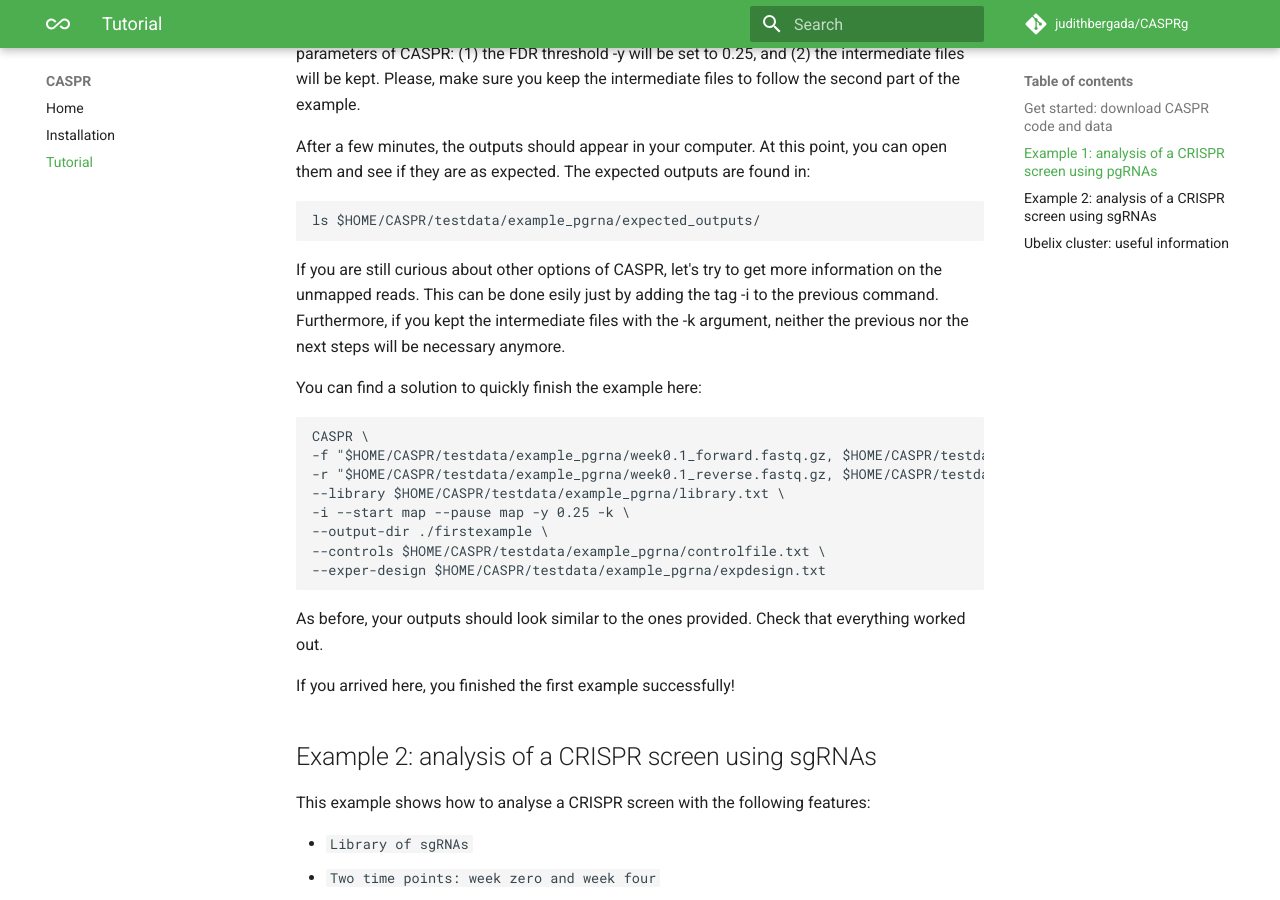
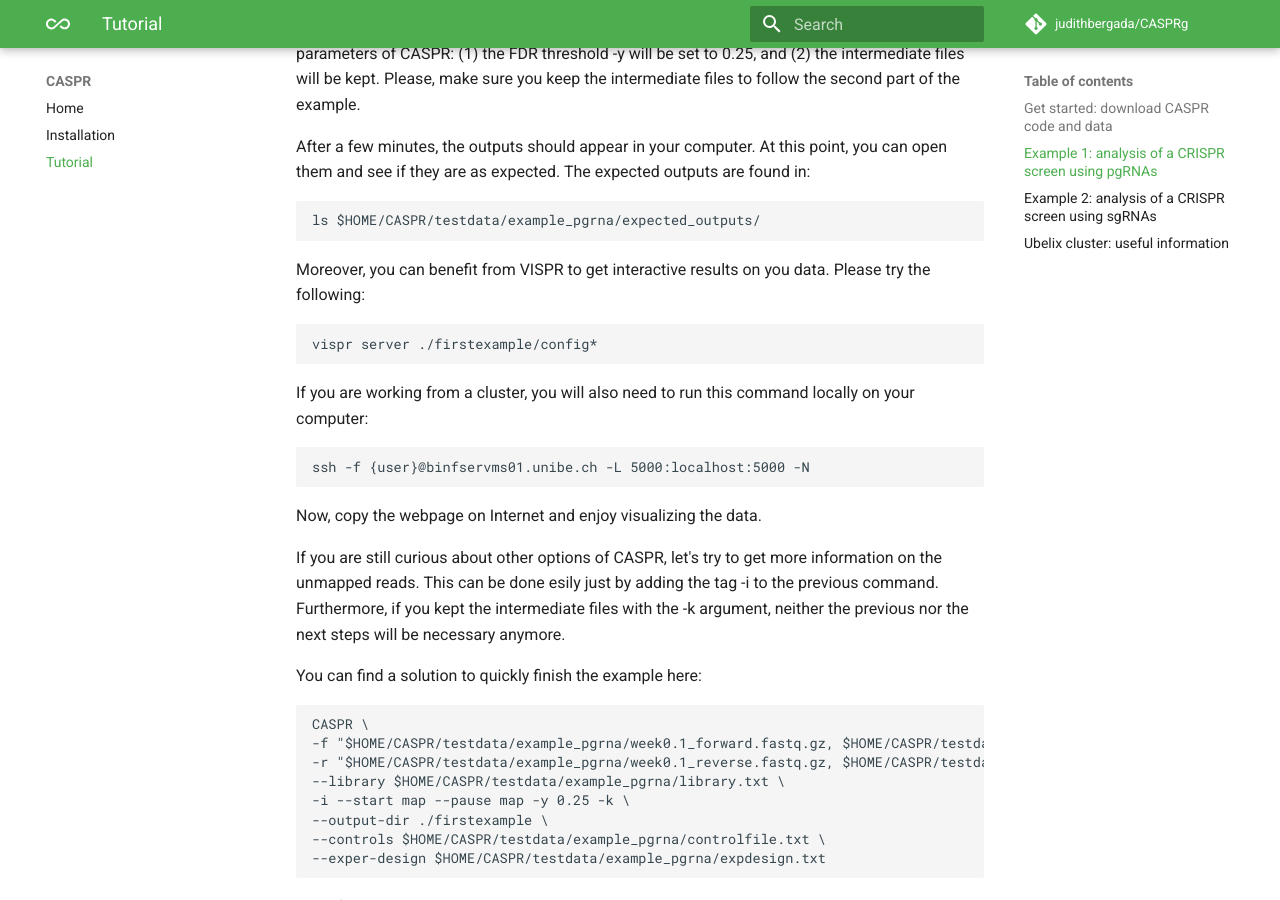
Before and after one commit to judithbergada/CASPR, an MkDocs documentation site: the page built from docs/pages/tutorial.md, in a window 1280 px wide and 900 px high, scrolled down 1703 px. Built offline with MkDocs 1.6.1 and Material for MkDocs 9.7.7, drawn with Linux system fonts in a browser that asks for light colours; comment, search, counter and statistics services are not loaded; old or Windows-style settings are respelled for this version of MkDocs; some of the changed text lies outside the part shown.

Commit message:
Modify webpage

````diff
--- a/docs/pages/tutorial.md
+++ b/docs/pages/tutorial.md
@@ -7,7 +7,7 @@ Running CASPR is extremely easy and convenient to analyze CRIPR-Cas9 screens usi
 If it is your first time with CASPR, please make sure you have downoaded the repository. This can be done a follows:
 
 ```bash
-git clone https://github.com/judithbergada/CASPRg.git $HOME/CASPR
+git clone https://github.com/judithbergada/CASPR.git $HOME/CASPR
 ```
 
 For a proper installation of the tool, it is also recommended to run:
@@ -78,6 +78,18 @@ After a few minutes, the outputs should appear in your computer. At this point,
 ```bash
 ls $HOME/CASPR/testdata/example_pgrna/expected_outputs/
 ```
+
+Moreover, you can benefit from VISPR to get interactive results on you data. Please try the following:
+
+```bash
+vispr server ./firstexample/config*
+```
+If you are working from a cluster, you will also need to run this command locally on your computer:
+
+```bash
+ssh -f {user}@binfservms01.unibe.ch -L 5000:localhost:5000 -N
+```
+Now, copy the webpage on Internet and enjoy visualizing the data.
 
 If you are still curious about other options of CASPR, let's try to get more information on the unmapped reads. This can be done esily just by adding the tag -i to the previous command. Furthermore, if you kept the intermediate files with the -k argument, neither the previous nor the next steps will be necessary anymore.
 
````
Also changed, not shown: docs/pages/installation.md (+1 -1 lines).
